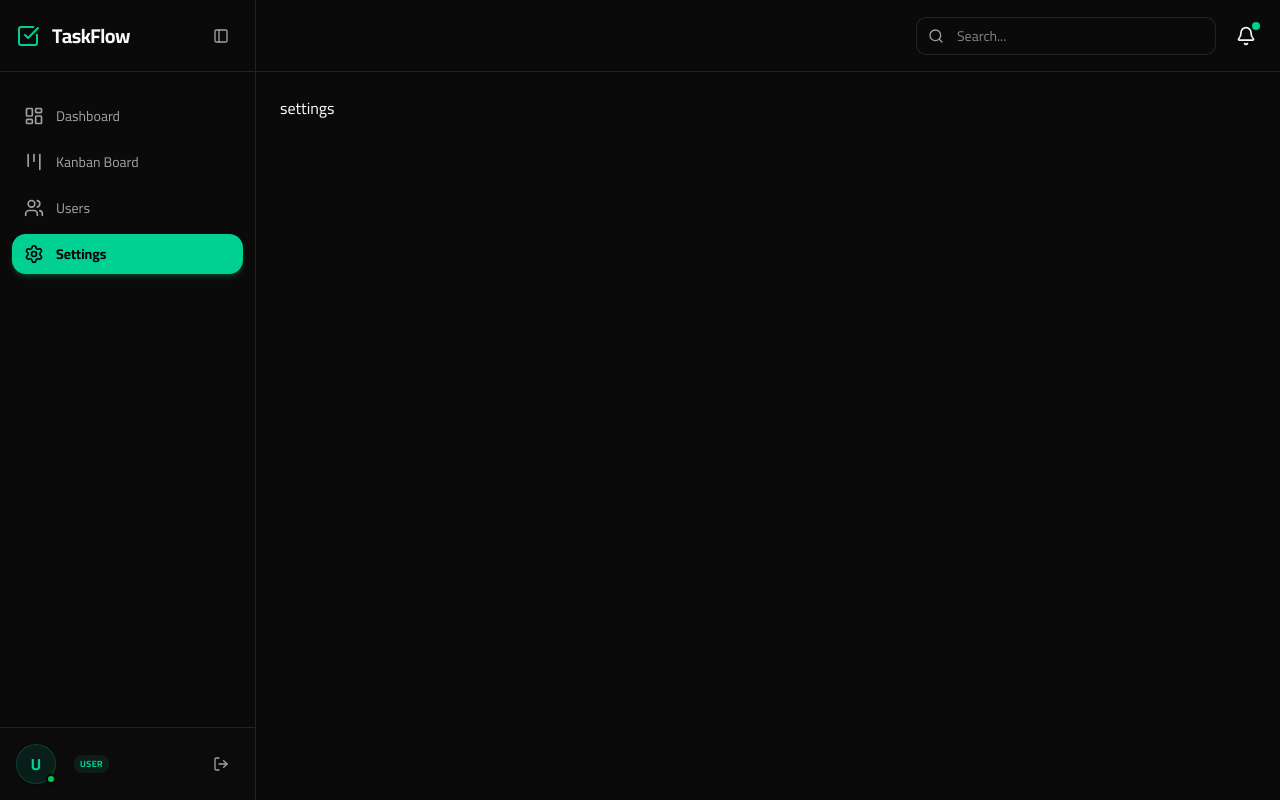
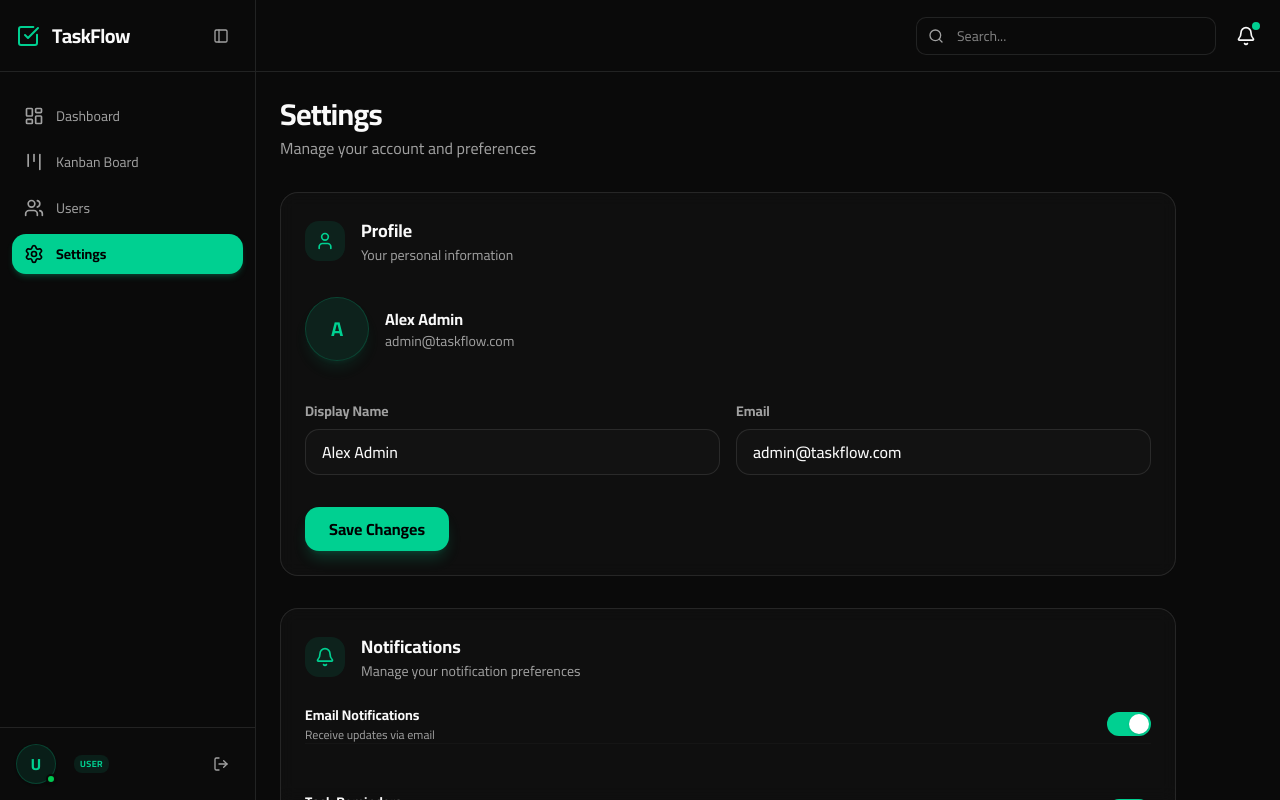
Before and after one commit to AmrMohamed830/Taskflow-pro, a Next.js app: page /dashboard/settings in a window 1280 px wide. Built offline with nearby package versions, Linux system fonts and the light colour scheme; no server answers.

Commit message:
Create responsive dashboard settings page with reusable sections and toggle switches UI

```diff
--- a/app/dashboard/settings/page.tsx
+++ b/app/dashboard/settings/page.tsx
@@ -1,8 +1,9 @@
 import React from 'react'
+import { Settings } from '@/components/dashboard/settings'
 
 const page = () => {
   return (
-    <div>settings</div>
+    <Settings />
   )
 }
 
--- /dev/null
+++ b/components/dashboard/settings.tsx
@@ -0,0 +1,233 @@
+"use client";
+
+import React, { useState } from "react";
+import {
+  User,
+  Bell,
+  Palette,
+  Shield,
+  Mail,
+  Lock,
+  Check,
+  ChevronRight,
+  Monitor
+} from "lucide-react";
+
+// --- Sub-components ---
+
+const SettingsSection = ({
+  icon,
+  title,
+  description,
+  children
+}: {
+  icon: React.ReactNode;
+  title: string;
+  description: string;
+  children: React.ReactNode;
+}) => (
+  <div className="flex flex-col gap-6 p-6 rounded-2xl border border-border bg-card/40 backdrop-blur-sm">
+    <div className="flex items-center gap-4">
+      <div className="p-2.5 rounded-xl bg-brand/10 text-brand">
+        {icon}
+      </div>
+      <div>
+        <h3 className="text-lg font-bold text-foreground">{title}</h3>
+        <p className="text-sm text-muted-foreground">{description}</p>
+      </div>
+    </div>
+    <div className="flex flex-col gap-6">
+      {children}
+    </div>
+  </div>
+);
+
+const ToggleSetting = ({
+  label,
+  description,
+  enabled,
+  onToggle
+}: {
+  label: string;
+  description: string;
+  enabled: boolean;
+  onToggle: () => void;
+}) => (
+  <div className="flex items-center justify-between gap-4">
+    <div className="flex flex-col gap-0.5">
+      <span className="text-sm font-bold text-foreground">{label}</span>
+      <span className="text-xs text-muted-foreground">{description}</span>
+    </div>
+    <button
+      onClick={onToggle}
+      className={`relative inline-flex h-6 w-11 shrink-0 cursor-pointer rounded-full border-2 border-transparent transition-colors duration-200 ease-in-out focus:outline-none
+        ${enabled ? 'bg-brand' : 'bg-secondary'}`}
+    >
+      <span
+        className={`pointer-events-none inline-block h-5 w-5 transform rounded-full bg-white shadow ring-0 transition duration-200 ease-in-out
+          ${enabled ? 'translate-x-5' : 'translate-x-0'}`}
+      />
+    </button>
+  </div>
+);
+
+// --- Main Component ---
+
+export const Settings = () => {
+  const [notifications, setNotifications] = useState({
+    email: true,
+    reminders: true,
+    summary: false
+  });
+
+  const [appearance, setAppearance] = useState({
+    darkMode: true,
+    compact: false
+  });
+
+  const [security, setSecurity] = useState({
+    twoFactor: false
+  });
+
+  return (
+    <div className="flex flex-col gap-8 max-w-4xl">
+      {/* Header */}
+      <div>
+        <h1 className="text-3xl font-bold tracking-tight text-foreground">Settings</h1>
+        <p className="text-muted-foreground mt-1">Manage your account and preferences</p>
+      </div>
+
+      {/* Profile Section */}
+      <SettingsSection
+        icon={<User className="h-5 w-5" />}
+        title="Profile"
+        description="Your personal information"
+      >
+        <div className="flex items-center gap-4 py-2">
+          <div className="h-16 w-16 rounded-full bg-brand/10 border border-brand/20 flex items-center justify-center text-brand font-black text-xl shadow-lg shadow-brand/10">
+            A
+          </div>
+          <div>
+            <h4 className="text-base font-bold text-foreground">Alex Admin</h4>
+            <p className="text-sm text-muted-foreground">admin@taskflow.com</p>
+          </div>
+        </div>
+
+        <div className="grid grid-cols-1 sm:grid-cols-2 gap-4 mt-2">
+          <div className="flex flex-col gap-2">
+            <label className="text-sm font-bold text-muted-foreground">Display Name</label>
+            <input
+              type="text"
+              defaultValue="Alex Admin"
+              className="w-full px-4 py-2.5 rounded-xl border border-border bg-secondary/20 text-foreground font-medium focus:outline-none focus:ring-2 focus:ring-brand/50 transition-all"
+            />
+          </div>
+          <div className="flex flex-col gap-2">
+            <label className="text-sm font-bold text-muted-foreground">Email</label>
+            <input
+              type="email"
+              defaultValue="admin@taskflow.com"
+              className="w-full px-4 py-2.5 rounded-xl border border-border bg-secondary/20 text-foreground font-medium focus:outline-none focus:ring-2 focus:ring-brand/50 transition-all"
+            />
+          </div>
+        </div>
+
+        <div className="flex mt-2">
+          <button className="px-6 py-2.5 bg-brand text-black font-bold rounded-xl hover:opacity-90 transition-all shadow-lg shadow-brand/20">
+            Save Changes
+          </button>
+        </div>
+      </SettingsSection>
+
+      {/* Notifications Section */}
+      <SettingsSection
+        icon={<Bell className="h-5 w-5" />}
+        title="Notifications"
+        description="Manage your notification preferences"
+      >
+        <div className="flex flex-col gap-6 divide-y divide-border/30">
+          <div className="pt-0">
+            <ToggleSetting
+              label="Email Notifications"
+              description="Receive updates via email"
+              enabled={notifications.email}
+              onToggle={() => setNotifications(prev => ({ ...prev, email: !prev.email }))}
+            />
+          </div>
+          <div className="pt-6">
+            <ToggleSetting
+              label="Task Reminders"
+              description="Get reminded about due tasks"
+              enabled={notifications.reminders}
+              onToggle={() => setNotifications(prev => ({ ...prev, reminders: !prev.reminders }))}
+            />
+          </div>
+          <div className="pt-6">
+            <ToggleSetting
+              label="Weekly Summary"
+              description="Receive weekly productivity reports"
+              enabled={notifications.summary}
+              onToggle={() => setNotifications(prev => ({ ...prev, summary: !prev.summary }))}
+            />
+          </div>
+        </div>
+      </SettingsSection>
+
+      {/* Appearance Section */}
+      <SettingsSection
+        icon={<Palette className="h-5 w-5" />}
+        title="Appearance"
+        description="Customize the look and feel"
+      >
+        <div className="flex flex-col gap-6 divide-y divide-border/30">
+          <div className="pt-0">
+            <ToggleSetting
+              label="Dark Mode"
+              description="Use dark theme"
+              enabled={appearance.darkMode}
+              onToggle={() => setAppearance(prev => ({ ...prev, darkMode: !prev.darkMode }))}
+            />
+          </div>
+          <div className="pt-6">
+            <ToggleSetting
+              label="Compact Mode"
+              description="Reduce spacing in the UI"
+              enabled={appearance.compact}
+              onToggle={() => setAppearance(prev => ({ ...prev, compact: !prev.compact }))}
+            />
+          </div>
+        </div>
+      </SettingsSection>
+
+      {/* Security Section */}
+      <SettingsSection
+        icon={<Shield className="h-5 w-5" />}
+        title="Security"
+        description="Manage your security settings"
+      >
+        <div className="flex flex-col gap-6">
+          <div className="flex flex-col gap-4">
+            <div className="flex items-center justify-between">
+              <div>
+                <p className="text-sm font-bold text-foreground">Password</p>
+                <p className="text-xs text-muted-foreground">Last changed 3 months ago</p>
+              </div>
+              <button className="px-4 py-2 bg-secondary/50 border border-border hover:bg-secondary text-sm font-bold rounded-lg transition-all">
+                Change Password
+              </button>
+            </div>
+            <div className="h-px bg-border/30" />
+            <ToggleSetting
+              label="Two-Factor Authentication"
+              description="Add an extra layer of security"
+              enabled={security.twoFactor}
+              onToggle={() => setSecurity(prev => ({ ...prev, twoFactor: !prev.twoFactor }))}
+            />
+          </div>
+        </div>
+      </SettingsSection>
+    </div>
+  );
+};
+
+export default Settings;
```
